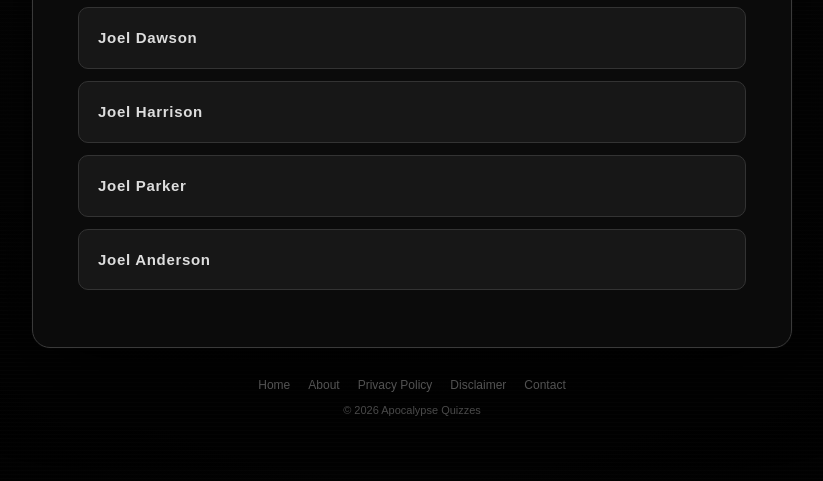
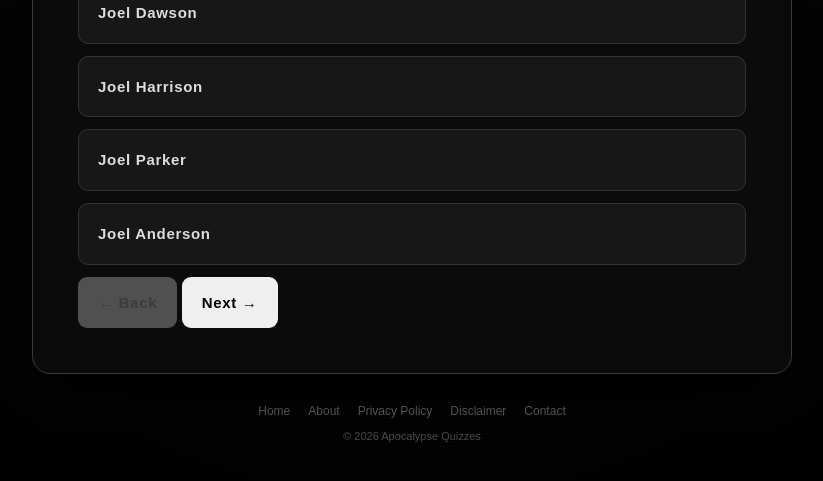
Before and after one commit to jughead4247/love-and-monsters-quiz, a plain HTML site: page index.html in a window 1280 px wide. Both pictures are taken after a click on the button "START QUIZ". Shown: the part 297-778 px from the top of the page, without its empty margins (228-1051 px from the left). Drawn offline with Linux system fonts and the light colour scheme.

```diff
--- a/index.html
+++ b/index.html
@@ -87,6 +87,21 @@
         <h2 id="question"></h2>
 
         <div id="answers"></div>
+        <div class="quiz-navigation">
+
+        <button id="back-btn" class="nav-btn" disabled>
+            ← Back
+        </button>
+
+        <button id="next-btn" class="nav-btn">
+            Next →
+        </button>
+
+        <button id="submit-btn" class="nav-btn submit-btn hidden" disabled>
+            Answer All Questions
+        </button>
+
+    </div>
 
     </section>
 
```
